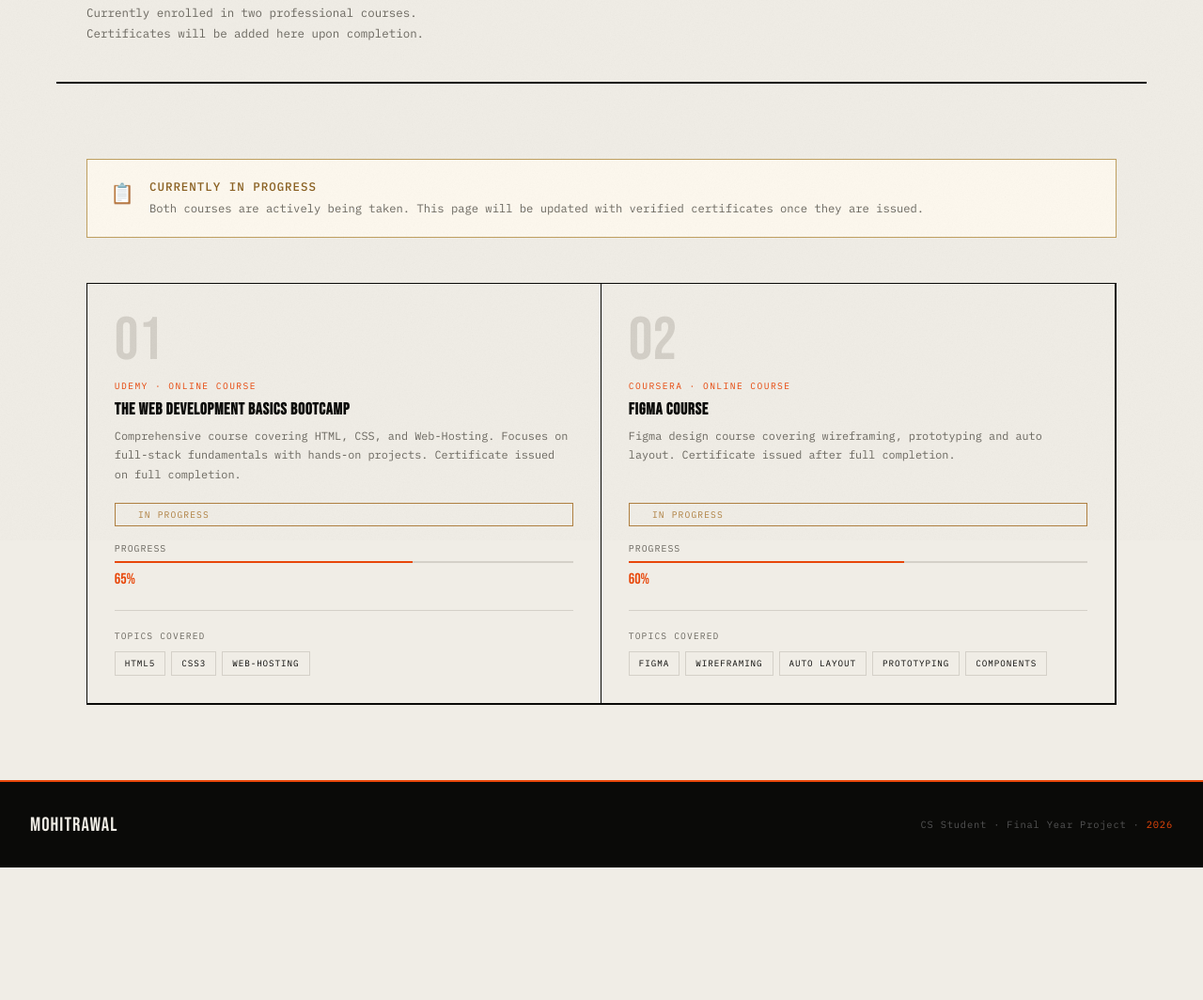
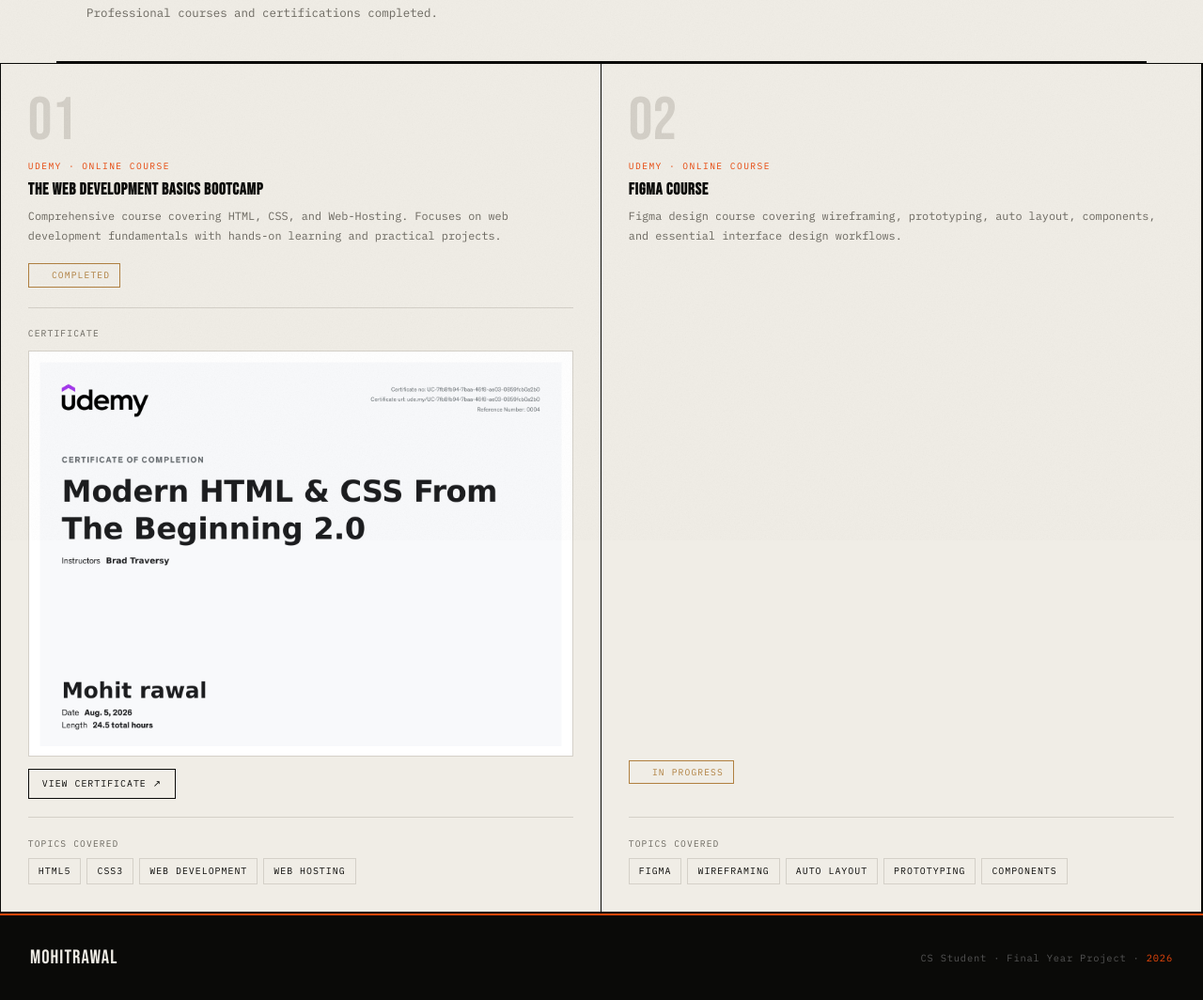
Before and after one commit to mohitrawal-codes/Personal_Portfolio, a plain HTML site: page pages/certifications.html in a window 1280 px wide. Shown: the part 225-1289 px from the top of the page at 94% size. Before the commit the page ends 1148 px from the top, so only its background shows below. Drawn offline with Linux system fonts and the light colour scheme.

Commit message:
certs section update
Updated certification section (cert-1 completed)

```diff
--- a/css/style.css
+++ b/css/style.css
@@ -809,6 +809,7 @@
 }
 
 /* CERTIFICATIONS */
+
 .cert-grid {
   display: grid;
   grid-template-columns: repeat(2, 1fr);
@@ -860,9 +861,12 @@
   flex: 1;
 }
 
+/* STATUS BADGE */
+
 .cert-badge {
   display: inline-flex;
   align-items: center;
+  align-self: flex-start;
   gap: 6px;
   border: 1px solid #b08040;
   color: #b08040;
@@ -878,6 +882,78 @@
   font-size: 0.5rem;
   animation: blink 1.4s step-end infinite;
 }
+
+
+/* CERTIFICATE PREVIEW */
+
+.certificate-preview {
+  margin-top: 0.3rem;
+  padding-top: 1.2rem;
+  border-top: 1px solid var(--line);
+}
+
+.certificate-label {
+  font-size: 0.6rem;
+  letter-spacing: 0.12em;
+  text-transform: uppercase;
+  color: var(--muted);
+  margin-bottom: 0.7rem;
+}
+
+.certificate-image {
+  width: 100%;
+  height: auto;
+  display: block;
+  border: 1px solid var(--line);
+  cursor: pointer;
+  transition: transform 0.2s ease, border-color 0.2s ease;
+}
+
+.certificate-image:hover {
+  transform: translateY(-2px);
+  border-color: var(--ink);
+}
+
+.certificate-link {
+  display: inline-flex;
+  align-items: center;
+  margin-top: 0.8rem;
+  padding: 7px 14px;
+  border: 1px solid var(--ink);
+  color: var(--ink);
+  background: transparent;
+  text-decoration: none;
+  font-family: var(--mono);
+  font-size: 0.62rem;
+  letter-spacing: 0.1em;
+  text-transform: uppercase;
+  transition: all 0.15s ease;
+}
+
+.certificate-link:hover {
+  background: var(--ink);
+  color: var(--paper);
+}
+
+
+/* CERTIFICATE DETAILS / TOPICS */
+
+.cert-topics {
+  margin-top: 1.2rem;
+  padding-top: 1.2rem;
+  border-top: 1px solid var(--line);
+}
+
+.cert-topics-label {
+  font-size: 0.6rem;
+  letter-spacing: 0.12em;
+  text-transform: uppercase;
+  color: var(--muted);
+  margin-bottom: 8px;
+}
+
+
+/* PROGRESS */
 
 .cert-progress-label {
   font-size: 0.62rem;
@@ -907,6 +983,60 @@
   font-family: var(--display);
   font-size: 1rem;
   color: var(--orange);
+}
+
+
+/* CERTIFICATION STATUS MESSAGE */
+
+.cert-status {
+  border: 1px solid #c0a060;
+  background: #fdf8ee;
+  padding: 1.2rem 1.5rem;
+  display: flex;
+  align-items: flex-start;
+  gap: 1rem;
+  margin-bottom: 3rem;
+}
+
+.cert-status-icon {
+  font-size: 1.3rem;
+  flex-shrink: 0;
+}
+
+.cert-status-title {
+  color: #8a6020;
+  font-size: 0.78rem;
+  font-weight: 500;
+  letter-spacing: 0.08em;
+  text-transform: uppercase;
+  margin-bottom: 3px;
+}
+
+.cert-status-text {
+  color: var(--muted);
+  font-size: 0.76rem;
+  line-height: 1.7;
+}
+
+
+/* MOBILE CERTIFICATIONS */
+
+@media (max-width: 640px) {
+  .cert-grid {
+    grid-template-columns: 1fr;
+  }
+
+  .cert-card {
+    padding: 1.5rem;
+  }
+
+  .certificate-image {
+    width: 100%;
+  }
+
+  .cert-status {
+    padding: 1rem;
+  }
 }
 
 /* ABOUT */
--- a/pages/certifications.html
+++ b/pages/certifications.html
@@ -1,15 +1,22 @@
 <!DOCTYPE html>
+
 <html lang="en">
+
 <head>
   <meta charset="UTF-8" />
   <meta name="viewport" content="width=device-width, initial-scale=1.0" />
   <title>Certifications — MohitRawal</title>
   <link rel="stylesheet" href="../css/style.css" />
 </head>
+
 <body>
 
   <nav>
-  <a href="../index.html" class="nav-logo">MohitRawal</a>
+
+    <a href="../index.html" class="nav-logo">
+      MohitRawal
+    </a>
+
     <ul class="nav-links">
       <li><a href="../index.html">Home</a></li>
       <li><a href="projects.html">Projects</a></li>
@@ -17,86 +24,219 @@
       <li><a href="certifications.html" class="active">Certs</a></li>
       <li><a href="contact.html">Contact</a></li>
     </ul>
-  <button class="hamburger" id="hamburger"><span></span><span></span><span></span></button>
+
+    <button class="hamburger" id="hamburger">
+      <span></span>
+      <span></span>
+      <span></span>
+    </button>
+
   </nav>
+
   <div class="mobile-nav" id="mobileNav">
-  <button class="mobile-nav-close" id="mobileNavClose">✕</button>
-  <a href="../index.html">Home</a>
-  <a href="projects.html">Projects</a>
-  <a href="about.html">About</a>
-  <a href="certifications.html">Certifications</a>
-  <a href="contact.html">Contact</a>
+
+    <button class="mobile-nav-close" id="mobileNavClose">
+      ✕
+    </button>
+
+    <a href="../index.html">Home</a> <a href="projects.html">Projects</a> <a href="about.html">About</a> <a
+      href="certifications.html">Certifications</a> <a href="contact.html">Contact</a>
+
   </div>
 
   <main>
 
     <div class="page-hero">
-  <div class="eyebrow">Credentials</div>
-  <h1 class="section-title">Certifications</h1>
-  <p class="section-sub">Currently enrolled in two professional courses. Certificates will be added here upon completion.</p>
+
+      <div class="eyebrow">
+        Credentials
       </div>
 
-<section>
+      <h1 class="section-title">
+        Certifications
+      </h1>
 
-  <!-- Status banner -->
-  <div style="border:1px solid #c0a060;background:#fdf8ee;padding:1.2rem 1.5rem;display:flex;align-items:flex-start;gap:1rem;margin-bottom:3rem;" class="reveal">
-    <span style="font-size:1.3rem;flex-shrink:0;">📋</span>
-    <div>
-      <p style="color:#8a6020;font-size:0.78rem;font-weight:500;letter-spacing:0.08em;text-transform:uppercase;margin-bottom:3px;">Currently In Progress</p>
-      <p style="color:var(--muted);font-size:0.76rem;line-height:1.7;">Both courses are actively being taken. This page will be updated with verified certificates once they are issued.</p>
+      <p class="section-sub">
+        Professional courses and certifications completed.
+      </p>
+
+
     </div>
-  </div>
+
+
+
 
     <div class="cert-grid">
 
+
+      <!-- ==================== UDEMY WEB DEVELOPMENT ==================== -->
+
       <div class="cert-card reveal">
-      <div class="cert-num">01</div>
-      <div class="cert-platform">Udemy · Online Course</div>
-      <h3 class="cert-title">The Web Development Basics Bootcamp</h3>
-      <p class="cert-note">Comprehensive course covering HTML, CSS, and Web-Hosting. Focuses on full-stack fundamentals with hands-on projects. Certificate issued on full completion.</p>
-      <div class="cert-badge">In Progress</div>
-      <div class="cert-progress-label">Progress</div>
-      <div class="cert-bar-track"><div class="cert-bar-fill" data-width="65%" style="width:0%"></div></div>
-      <div class="cert-pct">65%</div>
-      <div style="margin-top:1.2rem;padding-top:1.2rem;border-top:1px solid var(--line);">
-        <p style="font-size:0.6rem;letter-spacing:0.12em;text-transform:uppercase;color:var(--muted);margin-bottom:8px;">Topics Covered</p>
-        <div class="skill-tag-list">
-          <span class="skill-tag" style="font-size:0.58rem;">HTML5</span>
-          <span class="skill-tag" style="font-size:0.58rem;">CSS3</span>
-          <span class="skill-tag" style="font-size:0.58rem;">Web-Hosting</span>
-        </div>
-      </div>
+
+        <div class="cert-num">
+          01
         </div>
 
-    <div class="cert-card reveal">
-      <div class="cert-num">02</div>
-      <div class="cert-platform">Coursera · Online Course</div>
-      <h3 class="cert-title">Figma Course</h3>
-      <p class="cert-note">Figma design course covering wireframing, prototyping and auto layout. Certificate issued after full completion.</p>
-      <div class="cert-badge">In Progress</div>
-      <div class="cert-progress-label">Progress</div>
-      <div class="cert-bar-track"><div class="cert-bar-fill" data-width="60%" style="width:0%"></div></div>
-      <div class="cert-pct">60%</div>
-      <div style="margin-top:1.2rem;padding-top:1.2rem;border-top:1px solid var(--line);">
-        <p style="font-size:0.6rem;letter-spacing:0.12em;text-transform:uppercase;color:var(--muted);margin-bottom:8px;">Topics Covered</p>
+        <div class="cert-platform">
+          Udemy · Online Course
+        </div>
+
+        <h3 class="cert-title">
+          The Web Development Basics Bootcamp
+        </h3>
+
+        <p class="cert-note">
+          Comprehensive course covering HTML, CSS, and Web-Hosting.
+          Focuses on web development fundamentals with hands-on learning
+          and practical projects.
+        </p>
+
+        <div class="cert-badge">
+          Completed
+        </div>
+
+
+        <!-- Certificate Preview -->
+
+        <div class="certificate-preview">
+
+          <p class="certificate-label">
+            Certificate
+          </p>
+
+          <a href="../assets/udemy web dev.jpg" target="_blank" rel="noopener noreferrer">
+
+            <img src="../assets/udemy web dev.jpg" alt="Udemy Web Development Basics Bootcamp Certificate"
+              class="certificate-image" />
+
+          </a>
+
+
+          <a href="../assets/udemy web dev.jpg" target="_blank" rel="noopener noreferrer" class="certificate-link">
+            View Certificate ↗
+          </a>
+
+        </div>
+
+
+        <!-- Topics Covered -->
+
+        <div class="cert-topics">
+
+          <p class="cert-topics-label">
+            Topics Covered
+          </p>
+
           <div class="skill-tag-list">
-          <span class="skill-tag" style="font-size:0.58rem;">Figma</span>
-          <span class="skill-tag" style="font-size:0.58rem;">Wireframing</span>
-          <span class="skill-tag" style="font-size:0.58rem;">Auto Layout</span>
-          <span class="skill-tag" style="font-size:0.58rem;">Prototyping</span>
-          <span class="skill-tag" style="font-size:0.58rem;">Components</span>
-        </div>
-      </div>
+
+            <span class="skill-tag">
+              HTML5
+            </span>
+
+            <span class="skill-tag">
+              CSS3
+            </span>
+
+            <span class="skill-tag">
+              Web Development
+            </span>
+
+            <span class="skill-tag">
+              Web Hosting
+            </span>
+
           </div>
 
         </div>
+
+      </div>
+
+
+
+      <!-- ==================== UDEMY FIGMA COURSE ==================== -->
+
+      <div class="cert-card reveal">
+
+        <div class="cert-num">
+          02
+        </div>
+
+        <div class="cert-platform">
+          Udemy · Online Course
+        </div>
+
+        <h3 class="cert-title">
+          Figma Course
+        </h3>
+
+        <p class="cert-note">
+          Figma design course covering wireframing, prototyping,
+          auto layout, components, and essential interface design
+          workflows.
+        </p>
+
+        <div class="cert-badge">
+          In Progress
+        </div>
+
+
+        <!-- Topics Covered -->
+
+        <div class="cert-topics">
+
+          <p class="cert-topics-label">
+            Topics Covered
+          </p>
+
+          <div class="skill-tag-list">
+
+            <span class="skill-tag">
+              Figma
+            </span>
+
+            <span class="skill-tag">
+              Wireframing
+            </span>
+
+            <span class="skill-tag">
+              Auto Layout
+            </span>
+
+            <span class="skill-tag">
+              Prototyping
+            </span>
+
+            <span class="skill-tag">
+              Components
+            </span>
+
+          </div>
+
+        </div>
+
+      </div>
+
+
+    </div>
+
     </section>
+
   </main>
 
   <footer>
-  <span class="footer-brand">MohitRawal</span>
-  <span class="footer-text">CS Student · Final Year Project · <span>2026</span></span>
+
+    <span class="footer-brand">
+      MohitRawal
+    </span>
+
+    <span class="footer-text">
+      CS Student · Final Year Project · <span>2026</span>
+    </span>
+
   </footer>
+
   <script src="../js/main.js"></script>
+
 </body>
+
 </html>
```
Also changed, not shown: assets/udemy web dev.jpg (added). Lines whose indentation alone changed are shown as unchanged.
